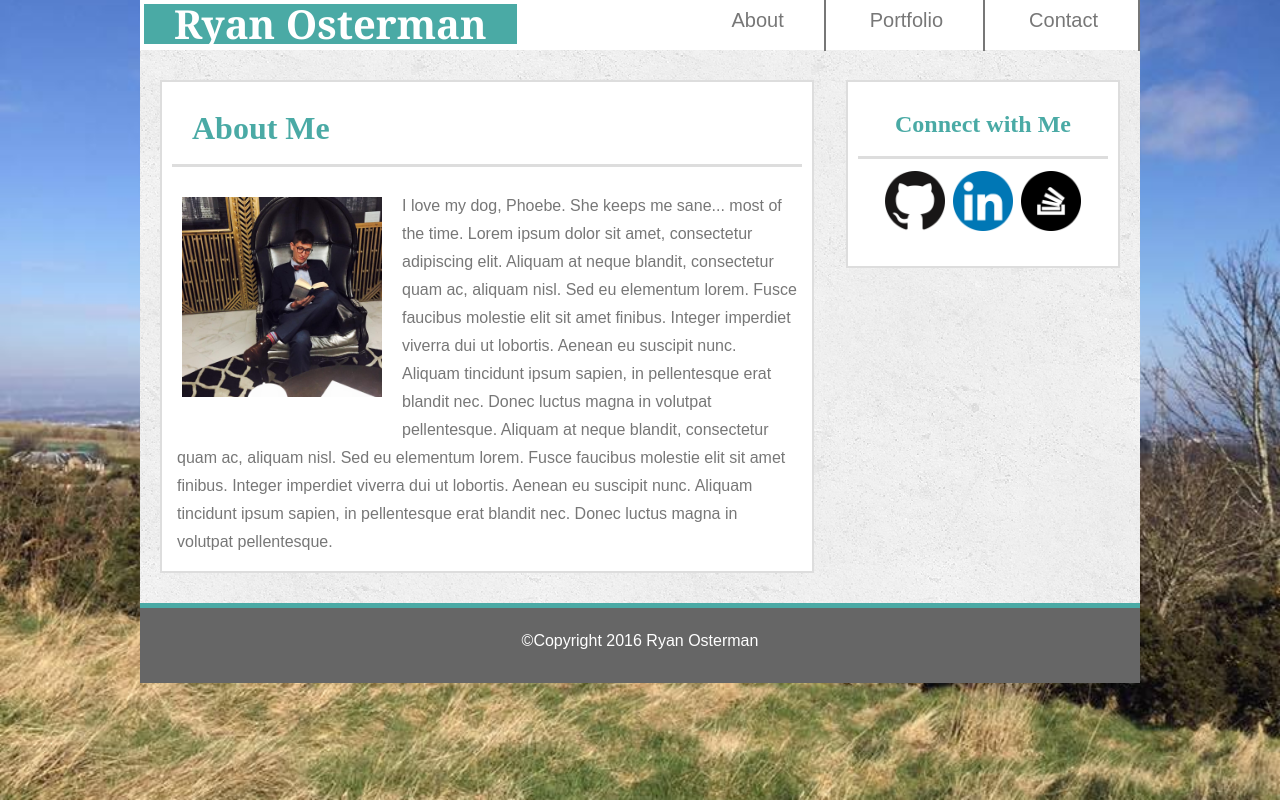
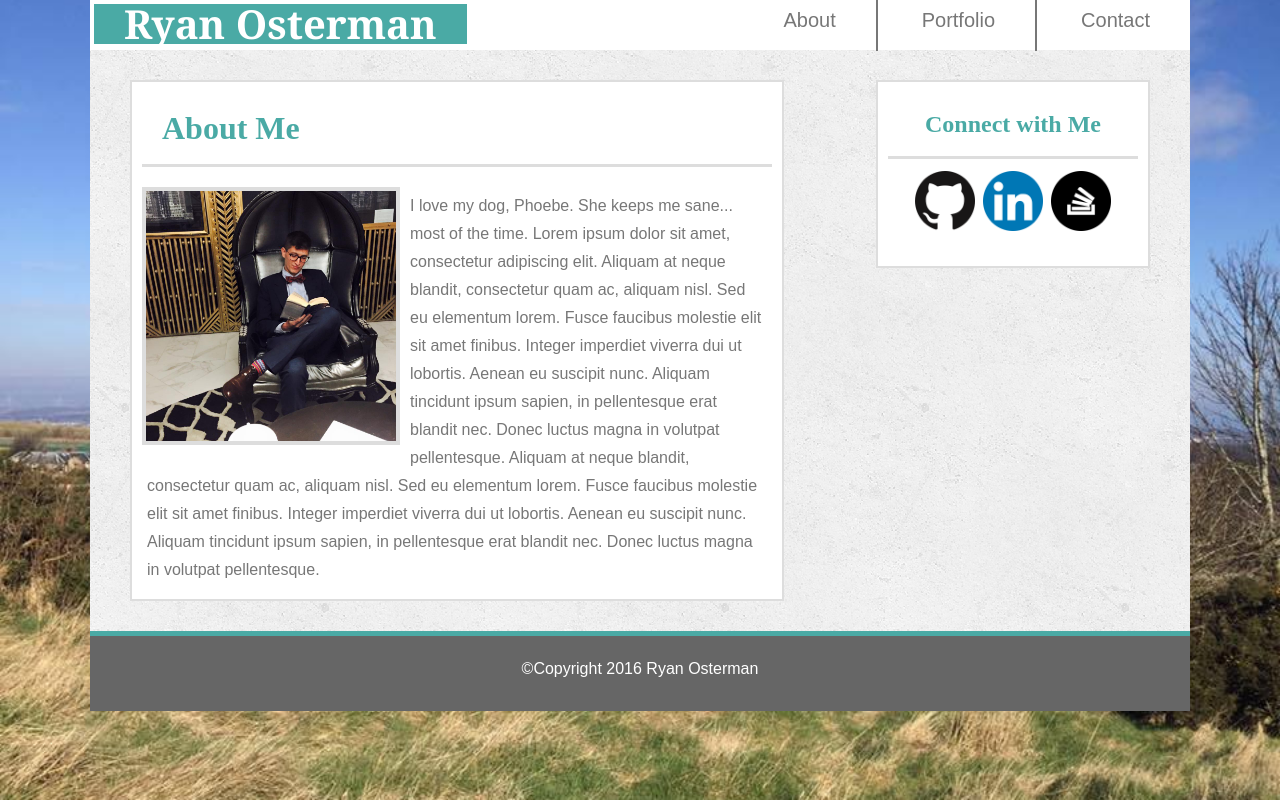
Before and after one commit to ryanosterman10/Basic-Portfolio, a PHP site: page / in a window 1280 px wide. Run offline with PHP 8.4, Linux system fonts and the light colour scheme.

Commit message:
looking good

```diff
--- a/assets/css/style.css
+++ b/assets/css/style.css
@@ -7,8 +7,9 @@ body{
 }
 
 #container{
-      width: 1000px;
-      margin: auto;
+      width: 1100px;
+      margin-left: auto;
+      margin-right: auto;
 }
 
 header{
@@ -41,6 +42,7 @@ header{
 #navbar li a:hover{
       background-color: #4aaaa5;
       color: white;
+      border-radius: 2px;
 }
 
 .nav-item{
@@ -56,6 +58,10 @@ header{
       color: #777777;
 }
 
+.nav-item:nth-child(3){
+      border:none;
+}
+
 .nav-item a{
       text-decoration: none;
       text-align: center;
@@ -65,6 +71,7 @@ header{
 
 .main{
       background-image: url("../images/concrete_seamless.png");
+      overflow: auto;
 }
 
 .main-content{
@@ -75,15 +82,18 @@ header{
       background-color: #ffffff;
       width: 650px;
       border: 2px solid #dddddd;
-      margin-left: 20px;
+      margin-left: 40px;
 }
 
 .main-content img{
-      width: 200px;
-      height: 200px;
+      width: 250px;
+      height: 250px;
       float: left;
-      padding: 20px;
+      margin: 10px;
+      border: 4px solid #dddddd;
 }
+
+.main-content .portfolio-pics{padding-left: 45px;}
 
 .main-header{
       color: #4aaaa5;
@@ -109,7 +119,7 @@ header{
       display: inline-block;
       text-align: center;
       margin-top: 30px;
-      margin-right: 20px;
+      margin-right: 40px;
       padding-bottom: 30px;
       width: 270px;
       float: right;
--- a/contact.html
+++ b/contact.html
@@ -9,9 +9,11 @@
 
 
 			input{
-				border: 0;
+				border: 3px solid #dddddd;
 				padding: 12px;
+				margin: 30px 0px 30px 15px;
 				font-size: 18px;
+				display: block;
 				}
 			input[type="submit"] {
 				background: #4aaaa5;
@@ -55,7 +57,7 @@
 			<aside id="social">
 				<h3 id="social-header">Connect with Me</h3>
 				<div id="icons">
-					<a href="https://github.com"><img src="assets/images/github-logo.png"></a>
+					<a href="https://github.com/ryanosterman10/"><img src="assets/images/github-logo.png"></a>
 					<a href="https://linkedin.com"><img src="assets/images/linkedin-logo.png"></a>
 					<a href="https://stackoverflow.com"><img src="assets/images/stackoverflow-logo.png"></a>
 				</div>
--- a/index.html
+++ b/index.html
@@ -30,7 +30,7 @@
 			<aside id="social">
 				<h3 id="social-header">Connect with Me</h3>
 				<div id="icons">
-					<a href="https://github.com"><img src="assets/images/github-logo.png"></a>
+					<a href="https://github.com/ryanosterman10/"><img src="assets/images/github-logo.png"></a>
 					<a href="https://linkedin.com"><img src="assets/images/linkedin-logo.png"></a>
 					<a href="https://stackoverflow.com"><img src="assets/images/stackoverflow-logo.png"></a>
 				</div>
```
Also changed, not shown: portfolio.html (+8 -6 lines).
